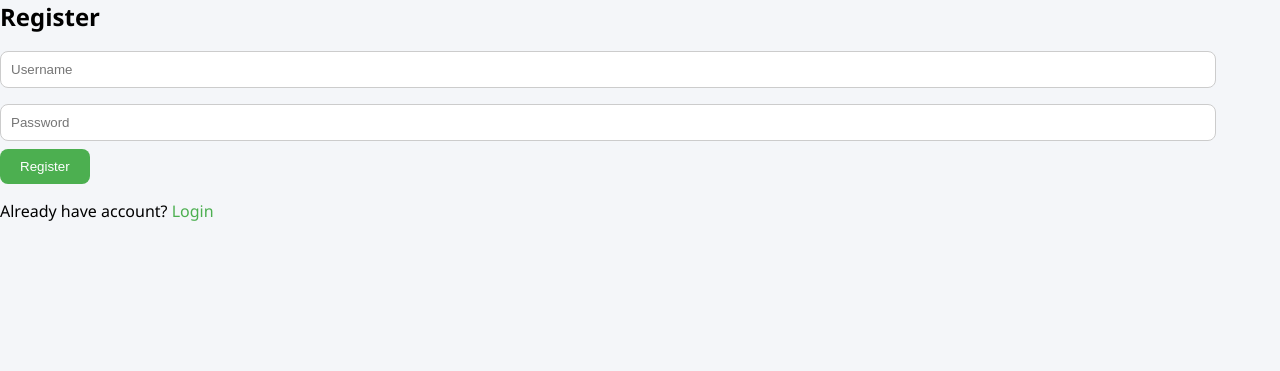
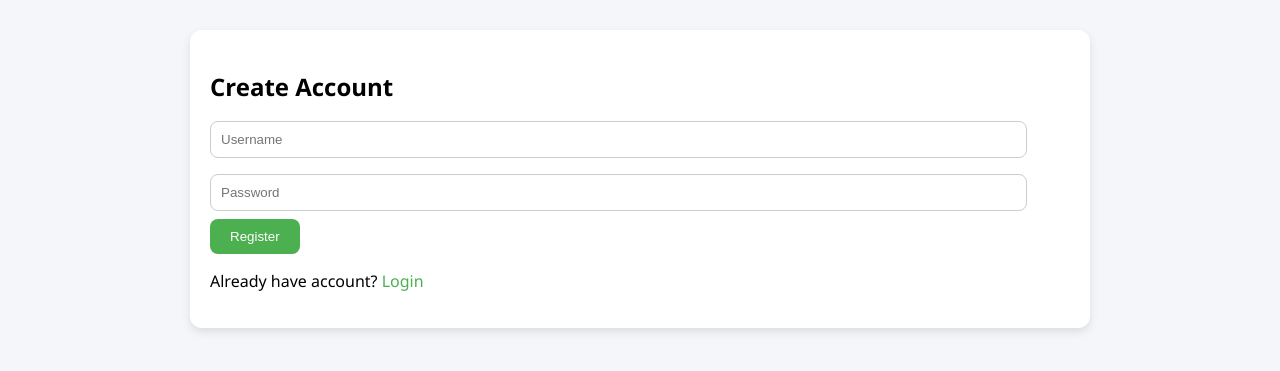
Before and after one commit to rajeshjhenkar338-byte/Fitness-app, a Flask app: page /register in a window 1280 px wide. Shown: the top 371 px of the page. Run offline with Flask 3, Linux system fonts and the light colour scheme.

Commit message:
Revamp registration form layout and structure

```diff
--- a/templates/register.html
+++ b/templates/register.html
@@ -1,10 +1,15 @@
 <link rel="stylesheet" href="/static/style.css">
 
-<h2>Register</h2>
-<form method="POST">
-  <input name="username" placeholder="Username" required><br>
-  <input name="password" type="password" placeholder="Password" required><br>
-  <button type="submit">Register</button>
-</form>
+<div class="container">
+  <div class="card">
+    <h2>Create Account</h2>
 
-<p>Already have account? <a href="/login">Login</a></p>
+    <form method="POST">
+      <input name="username" placeholder="Username" required>
+      <input name="password" type="password" placeholder="Password" required>
+      <button type="submit">Register</button>
+    </form>
+
+    <p>Already have account? <a href="/login">Login</a></p>
+  </div>
+</div>
```
